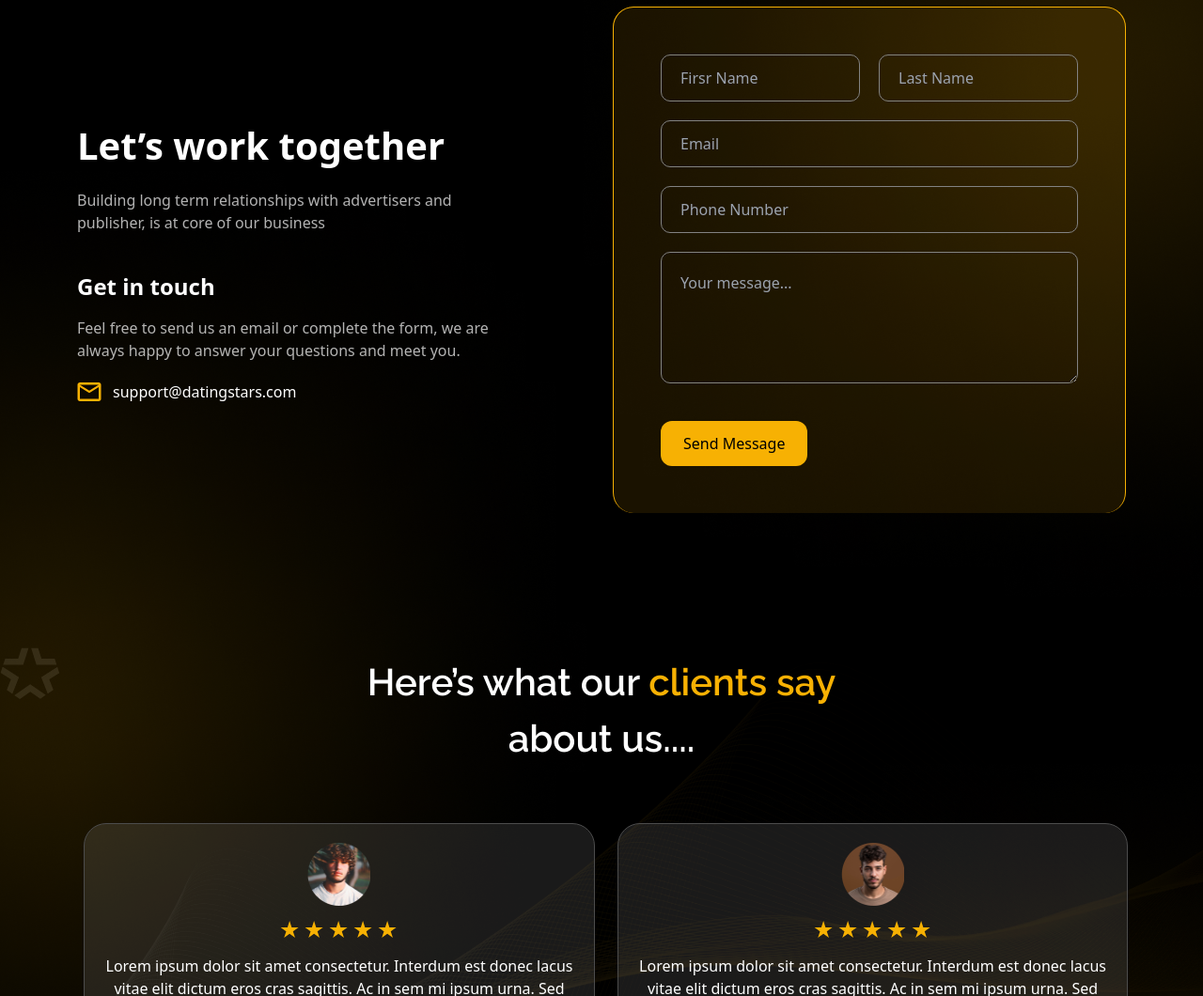
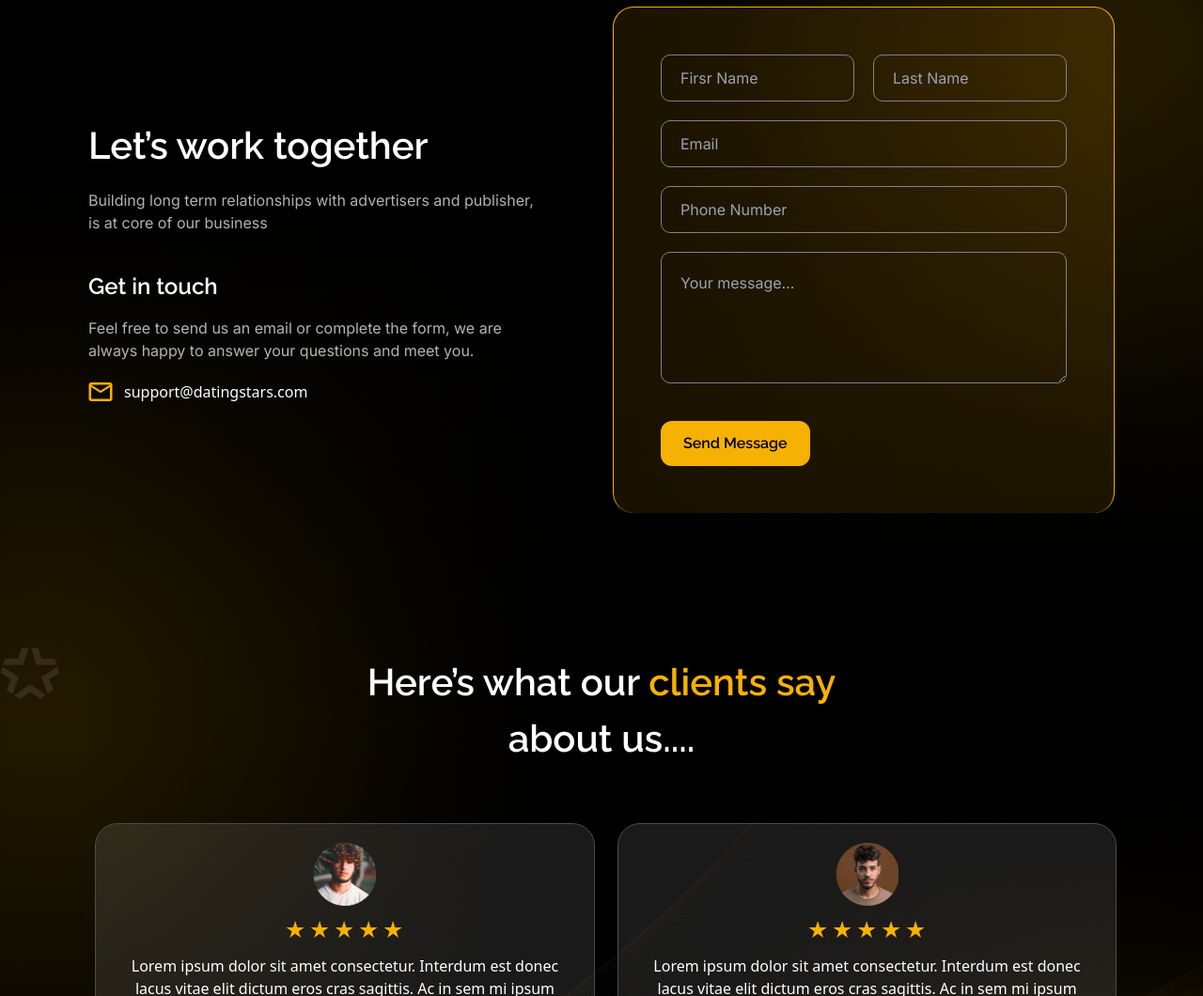
Before and after one commit to Akash-535/datingstars, a plain HTML site: page index.html in a window 1280 px wide. Shown: the part 1740-2800 px from the top of the page at 94% size. Drawn offline with nearby package versions, Linux system fonts and the light colour scheme.

Commit message:
all done

```diff
--- a/assets/css/style.css
+++ b/assets/css/style.css
@@ -5,6 +5,10 @@
 }
 .inter_font {
   font-family: "Inter", sans-serif;
+}
+.container {
+  padding-left: 12px !important;
+  padding-right: 12px !important;
 }
 .box_card:hover {
   border: 1px solid #f7b103;
@@ -48,6 +52,7 @@
   max-width: 1140px !important;
   width: 100% !important;
 }
+
 .dateStarsSlider .slick-prev::before {
   content: url(../images/svg/left_arrow.svg) !important;
   font-size: 20px !important;
--- a/assets/js/app.js
+++ b/assets/js/app.js
@@ -4,7 +4,7 @@ $(".dateStarsSlider").slick({
   speed: 300,
   slidesToShow: 2,
   slidesToScroll: 1,
-
+  variableWidth: true,
     responsive: [
     {
       breakpoint: 1024,
@@ -20,13 +20,15 @@ $(".dateStarsSlider").slick({
       settings: {
         slidesToShow: 1,
         slidesToScroll: 1,
+        infinite: true,
       },
     },
     {
       breakpoint: 600,
       settings: {
         slidesToShow: 1,
-        slidesToScroll: 2,
+        slidesToScroll: 1,
+        infinite: true,
       },
     },
     {
@@ -34,6 +36,7 @@ $(".dateStarsSlider").slick({
       settings: {
         slidesToShow: 1,
         slidesToScroll: 1,
+        infinite: true,
       },
     },
 
@@ -48,6 +51,7 @@ $(".sliderBottom").slick({
   slidesToScroll: 1,
   nextArrow: ".next",
   prevArrow: ".prev",
+
   responsive: [
     {
       breakpoint: 1024,
--- a/index.html
+++ b/index.html
@@ -29,8 +29,8 @@
     </script>
 </head>
 
-<body class="bg-black">
-    <section class=" relative flex justify-center items-center pt-[190px]">
+<body class="bg-black ">
+    <section class=" relative flex justify-center items-center pt-[190px] max-lg:overflow-hidden">
         <div class="top_img">
             <img class="absolute top-0 right-0" src="./assets/images/svg/star_top.svg" alt="top">
             <img class="absolute top-0 right-0" src="./assets/images/png/shadow_top.png" alt="top">
@@ -259,7 +259,7 @@
         </div>
     </section>
     <!-- ==slider 1== -->
-    <section class="pt-[150px]  relative z-20">
+    <section class="pt-[150px]  relative z-20 px-8">
         <div class="container max-w-[1140px] mx-auto">
             <div class="heading text-center pb-[60px]">
                 <h1 class="text-[40px] font-semibold raleway_font text-white">
@@ -274,7 +274,7 @@
                 <div class="sliderOne w-full max-w-[364px]">
                     <div class="sliderFirst px-[27px] pt-[187px] pb-6">
                         <div
-                            class="slider_card flex flex-col border border-[#727479] p-2.5 rounded-xl backdrop-blur-sm w-[300px] max-xl:w-[280px] ">
+                            class="slider_card flex flex-col border border-[#727479] p-2.5 rounded-xl backdrop-blur-sm w-[300px] max-xl:w-[280px] max-md:w-[230px] ">
                             <p class="text-base font-normal inter_font text-white">
                                 Affiliate World Europe
                             </p>
@@ -296,7 +296,7 @@
                 <div class="sliderTwo w-full max-w-[364px]">
                     <div class="sliderSecond px-[27px] pt-[187px] pb-6">
                         <div
-                            class="slider_card flex flex-col border border-[#727479] p-2.5 rounded-xl backdrop-blur-sm w-[310px]">
+                            class="slider_card flex flex-col border border-[#727479] p-2.5 rounded-xl backdrop-blur-sm w-[300px] max-xl:w-[280px] max-md:w-[230px] ">
                             <p class="text-base font-normal inter_font text-white">
                                 Affiliate World Europe
                             </p>
@@ -318,7 +318,7 @@
                 <div class="sliderTwo w-full max-w-[364px]">
                     <div class="sliderSecond px-[27px] pt-[187px] pb-6">
                         <div
-                            class="slider_card flex flex-col border border-[#727479] p-2.5 rounded-xl backdrop-blur-sm w-[310px]">
+                            class="slider_card flex flex-col border border-[#727479] p-2.5 rounded-xl backdrop-blur-sm w-[300px] max-xl:w-[280px] max-md:w-[230px] ">
                             <p class="text-base font-normal inter_font text-white">
                                 Affiliate World Europe
                             </p>
@@ -340,7 +340,7 @@
                 <div class="sliderThree w-full max-w-[364px]">
                     <div class="sliderThird px-[27px] pt-[187px] pb-6">
                         <div
-                            class="slider_card flex flex-col border border-[#727479] p-2.5 rounded-xl backdrop-blur-sm w-[310px]">
+                            class="slider_card flex flex-col border border-[#727479] p-2.5 rounded-xl backdrop-blur-sm w-[300px] max-xl:w-[280px] max-md:w-[230px] ">
                             <p class="text-base font-normal inter_font text-white">
                                 Affiliate World Europe
                             </p>
@@ -361,14 +361,16 @@
                 </div>
             </div>
             <div class="button flex justify-center items-center pt-[60px]">
-                <button class="px-6 py-3 bg-YellowishOrange raleway_font text-base font-semibold rounded-xl">Book A
+                <button
+                    class="px-6 py-3 bg-YellowishOrange raleway_font text-base font-semibold rounded-xl  hover:bg-white hover:text-[#F7B103] duration-300 ease-linear">Book
+                    A
                     Meeting With
                     Our Team!</button>
             </div>
         </div>
     </section>
     <!-- ==form== -->
-    <section class="bg-black py-[150px] relative">
+    <section class=" py-[150px] relative">
         <div class="layer_img">
             <img class="absolute top-0 right-0" src="./assets/images/svg/star_right.svg" alt="top">
             <img class="absolute bottom-7 right-0" src="./assets/images/png/shadow_right.png" alt="top">
@@ -380,23 +382,26 @@
                 <div class="lg:w-1/2 w-full px-3 content-center">
                     <div class="max-w-[474px]">
                         <div class="gap-y-10 flex flex-col">
-                            <div class="gap-4 flex flex-col">
-                                <p class="text-white text-[40px] font-semibold">Let’s work together</p>
-                                <p class="text-white text-base font-normal opacity-70">Building long term relationships
+                            <div class="gap-4 flex flex-col max-md:text-center">
+                                <p class="text-white text-[40px] font-semibold raleway_font">Let’s work together</p>
+                                <p class="text-white text-base font-normal opacity-70 inter_font">Building long term
+                                    relationships
                                     with advertisers
                                     and publisher, is at core of our business</p>
                             </div>
-                            <div class="gap-4 flex flex-col">
-                                <p class="text-white text-2xl font-semibold">Get in touch</p>
-                                <p class="text-white text-base font-normal opacity-70">Feel free to send us an email or
+                            <div class="gap-4 flex flex-col max-md:text-center">
+                                <p class="text-white text-2xl font-semibold raleway_font">Get in touch</p>
+                                <p class="text-white text-base font-normal opacity-70 inter_font">Feel free to send us
+                                    an email or
                                     complete the
                                     form,
                                     we are always happy to answer your questions and meet you.</p>
                             </div>
                         </div>
-                        <div class="flex gap-3 mt-5">
+                        <div class="flex gap-3 mt-5 max-md:text-center max-md:justify-center">
                             <img src="./assets/images/svg/mail.svg" alt="mail">
-                            <a class="text-white" href="mailto:support@datingstars.com">support@datingstars.com</a>
+                            <a class="text-white"
+                                href="mailto:support@datingstars.com inter_font">support@datingstars.com</a>
                         </div>
                     </div>
                 </div>
@@ -406,24 +411,26 @@
                             <div class="gap-5 flex flex-col">
                                 <div class="gap-5 flex max-sm:flex-wrap">
                                     <input
-                                        class="bg-transparent outline-none border border-[#828282] sm:w-1/2 w-full py-3 px-5 rounded-[10px] text-base font-normal text-white"
+                                        class="bg-transparent outline-none border border-[#828282] sm:w-1/2 w-full py-3 px-5 rounded-[10px] text-base font-normal text-white inter_font"
                                         type="text" placeholder="Firsr Name" required>
                                     <input
-                                        class="bg-transparent outline-none border border-[#828282] sm:w-1/2 w-full py-3 px-5 rounded-[10px] text-base font-normal text-white"
+                                        class="bg-transparent outline-none border border-[#828282] sm:w-1/2 w-full py-3 px-5 rounded-[10px] text-base font-normal text-white inter_font"
                                         type="text" placeholder="Last Name" required>
                                 </div>
                                 <input
-                                    class="w-full bg-transparent outline-none border border-[#828282] py-3 px-5 rounded-[10px] text-base font-normal text-white"
+                                    class="w-full bg-transparent outline-none border border-[#828282] py-3 px-5 rounded-[10px] text-base font-normal text-white inter_font"
                                     type="email" placeholder="Email" required>
                                 <input
-                                    class="w-full bg-transparent outline-none border border-[#828282] py-3 px-5 rounded-[10px] text-base font-normal text-white"
+                                    class="w-full bg-transparent outline-none border border-[#828282] py-3 px-5 rounded-[10px] text-base font-normal text-white inter_font"
                                     type="number" placeholder="Phone Number">
                                 <textarea
-                                    class="p-5 w-full min-h-[140px] bg-transparent border border-[#828282] rounded-[10px]"
+                                    class="p-5 w-full min-h-[140px] bg-transparent border border-[#828282] rounded-[10px] inter_font"
                                     placeholder="Your message..."></textarea>
                             </div>
-                            <div>
-                                <button class="py-3 px-6 rounded-xl bg-[#F7B103]">Send Message</button>
+                            <div class="max-md:flex max-md:justify-center ">
+                                <button
+                                    class="py-3  px-6 rounded-xl text-base font-semibold raleway_font bg-[#F7B103] hover:bg-white hover:text-[#F7B103] duration-300 ease-linear">Send
+                                    Message</button>
                             </div>
                         </form>
                     </div>
@@ -434,7 +441,7 @@
     <!-- ==slider 2== -->
     <section class="flex justify-center items-center relative">
         <img class="absolute -bottom-24 right-0" src="./assets/images/png/layer_bottom.png" alt="img">
-        <img class="absolute bottom-0" src="./assets/images/png/bottom_slider_image.png" alt="image">
+        <img class="absolute -bottom-24" src="./assets/images/png/bottom_slider_image.png" alt="image">
         <div class="container max-w-[1140px] mx-auto ">
             <div class="heading text-center">
                 <h3 class="text-[40px] font-semibold raleway_font text-white max-w-[510px] mx-auto pb-[60px]">Here’s
```
Also changed, not shown: firebase.json (added), 2 other files.
